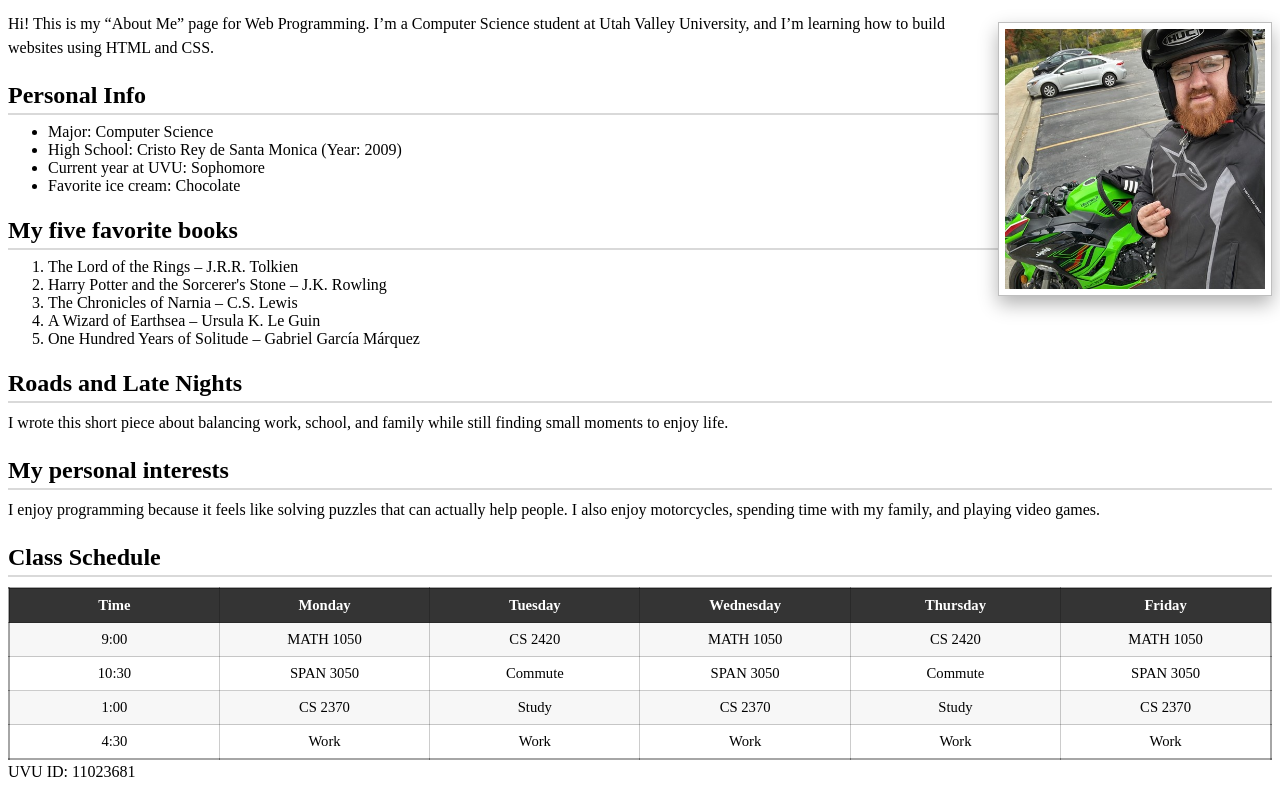
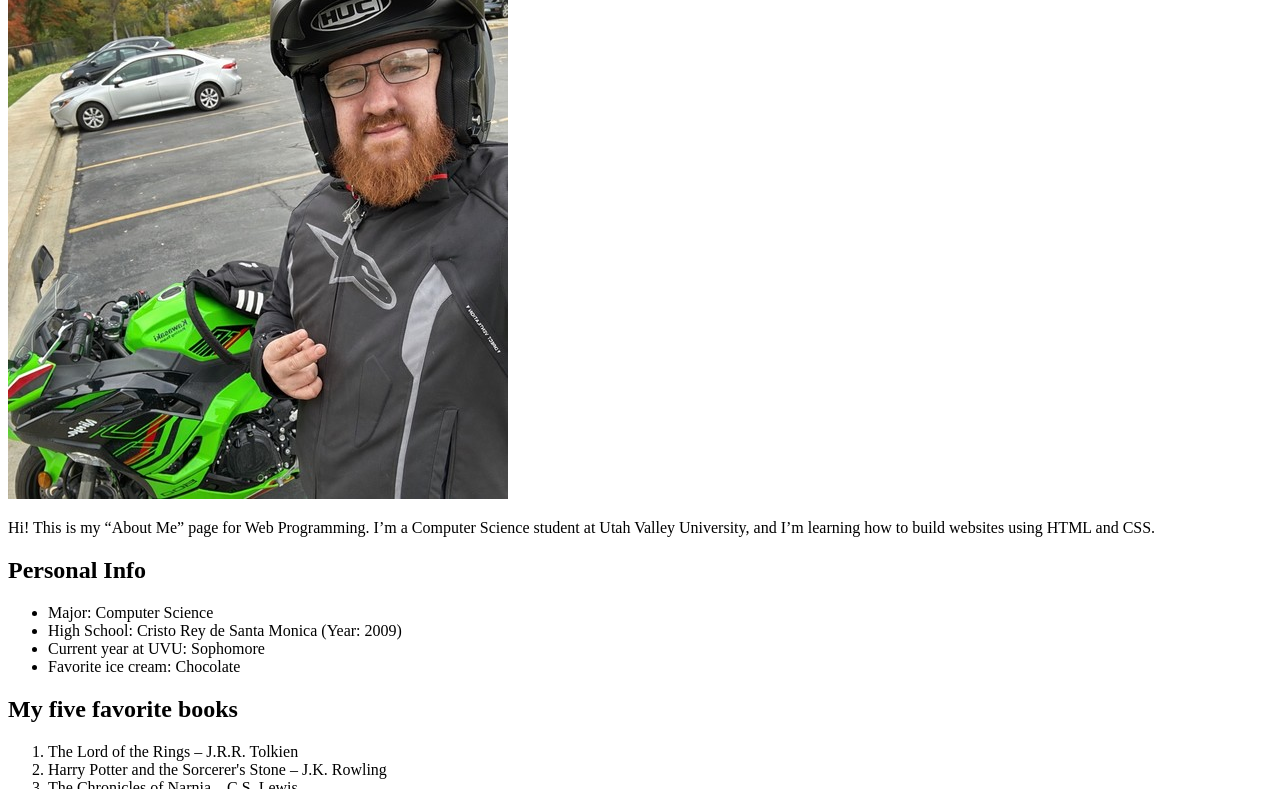
Before and after one commit to reynaldonikola/reynaldonikolaabouthme2.github.io, a plain HTML site: page index.html in a window 1280 px wide. Shown: the part 81-870 px from the top of the page. Drawn offline with Linux system fonts and the light colour scheme.

Commit message:
Update styles.css

```diff
--- a/styles/styles.css
+++ b/styles/styles.css
@@ -1,125 +1,123 @@
-/* PAGE BACKGROUND */
-body.page {
-  font-family: "Segoe UI", Tahoma, Arial, sans-serif;
-  font-size: 12pt;
-  margin: 0;
+<!DOCTYPE html>
+<html lang="en">
+<head>
+  <meta charset="UTF-8" />
+  <meta name="viewport" content="width=device-width, initial-scale=1.0" />
+  <title>About Reynaldo Moros Ramos</title>
+  <link href="./styles/styles.css" rel="stylesheet" />
+</head>
 
-  background-image: url("../images/background.jpg");
-  background-repeat: repeat;
-  background-attachment: fixed;
-}
+<body class="page">
+  <div class="container">
+    <h1 class="title">Reynaldo Moros Ramos</h1>
 
-/* CENTERED PAPER */
-.paper {
-  max-width: 900px;
-  margin: 30px auto;
-  padding: 25px 30px;
+    <div class="intro-row">
+      <p class="intro">
+        Hi! This is my "About Me" page for Web Programming. I'm a Computer Science student at Utah Valley University,
+        and I'm learning how to build websites using HTML and CSS.
+      </p>
 
-  background-color: rgba(255, 255, 255, 0.92);
-  border: 1px solid rgba(0,0,0,0.15);
-  box-shadow: 0 10px 25px rgba(0,0,0,0.25);
-}
+      <!-- FIX: image file is in the repo root as "reynaldo.jpg" -->
+      <img
+        src="reynaldo.jpg"
+        class="portrait"
+        alt="Photo of Reynaldo Moros Ramos"
+        title="Photo of Reynaldo Moros Ramos"
+      />
+    </div>
 
-/* NAME */
-.name {
-  font-size: 30pt;
-  font-weight: 700;
-  margin: 0 0 15px 0;
+    <h2 class="section-title">Personal Info</h2>
+    <ul class="info-list">
+      <li>Major: Computer Science</li>
+      <li>High School: Cristo Rey de Santa Monica (Year: 2009)</li>
+      <li>Current year at UVU: Sophomore</li>
+      <li>Favorite ice cream: Chocolate</li>
+    </ul>
 
-  padding: 10px 12px;
-  border-bottom: 3px solid rgba(0,0,0,0.25);
-}
+    <h2 class="section-title">My five favorite books</h2>
+    <ol class="book-list">
+      <li><em>The Lord of the Rings</em>, J. R. R. Tolkien</li>
+      <li><em>Harry Potter and the Sorcerer’s Stone</em>, J. K. Rowling</li>
+      <li><em>The Chronicles of Narnia</em>, C. S. Lewis</li>
+      <li><em>A Wizard of Earthsea</em>, Ursula K. Le Guin</li>
+      <li><em>One Hundred Years of Solitude</em>, Gabriel García Márquez</li>
+    </ol>
 
-/* PARAGRAPHS */
-p {
-  margin: 0 0 12px 0;
-  line-height: 1.5;
-}
+    <h2 class="section-title">Roads and Late Nights</h2>
+    <p class="paragraph">
+      I wrote this short piece about balancing work, school, and family while still finding small moments to enjoy life.
+    </p>
+    <p class="paragraph">
+      Late shifts, quiet roads, homework waits beside warm lights. Dreams keep moving on.
+    </p>
 
-/* PHOTO RIGHT WITH TEXT WRAP */
-.portrait {
-  width: 260px;
-  height: auto;
-  float: right;
+    <h2 class="section-title">My personal interests</h2>
+    <p class="paragraph">
+      I enjoy programming because it feels like solving puzzles that can actually help people. I like learning how different
+      parts of a computer work together, and I especially like building small projects and seeing them run. When something
+      finally works after debugging, it’s a great feeling.
+    </p>
+    <p class="paragraph">
+      Another interest of mine is motorcycles. I like the focus and responsibility that comes with riding, and I also enjoy
+      learning about maintenance and safety. Riding clears my head and gives me a break from screens and stress, especially
+      after long work shifts or a heavy week of classes.
+    </p>
+    <p class="paragraph">
+      I also love spending time with my family and playing video games when I have free time. Family keeps me grounded and
+      motivates me to keep improving myself. Games are fun, but they also remind me how creativity and technology can work
+      together to build amazing experiences.
+    </p>
 
-  margin: 10px 0 15px 20px;
-  padding: 6px;
+    <h2 class="section-title">Class Schedule</h2>
 
-  background: white;
-  border: 1px solid rgba(0,0,0,0.25);
-  box-shadow: 0 8px 18px rgba(0,0,0,0.30);
-}
+    <table class="schedule">
+      <thead>
+        <tr>
+          <th class="time-col">Time</th>
+          <th class="day-col">Monday</th>
+          <th class="day-col">Tuesday</th>
+          <th class="day-col">Wednesday</th>
+          <th class="day-col">Thursday</th>
+          <th class="day-col">Friday</th>
+        </tr>
+      </thead>
+      <tbody>
+        <tr>
+          <td class="time">9:00</td>
+          <td class="math">MATH 1050</td>
+          <td class="cs">CS 2420</td>
+          <td class="math">MATH 1050</td>
+          <td class="cs">CS 2420</td>
+          <td class="math">MATH 1050</td>
+        </tr>
+        <tr>
+          <td class="time">10:30</td>
+          <td class="span">SPAN 3050</td>
+          <td class="commute">Commute</td>
+          <td class="span">SPAN 3050</td>
+          <td class="commute">Commute</td>
+          <td class="span">SPAN 3050</td>
+        </tr>
+        <tr>
+          <td class="time">1:00</td>
+          <td class="cs">CS 2370</td>
+          <td class="study">Study</td>
+          <td class="cs">CS 2370</td>
+          <td class="study">Study</td>
+          <td class="cs">CS 2370</td>
+        </tr>
+        <tr>
+          <td class="time">4:30</td>
+          <td class="work">Work</td>
+          <td class="work">Work</td>
+          <td class="work">Work</td>
+          <td class="work">Work</td>
+          <td class="work">Work</td>
+        </tr>
+      </tbody>
+    </table>
 
-/* HEADINGS */
-.section-title, h2 {
-  font-size: 18pt;
-  margin-top: 22px;
-  margin-bottom: 8px;
-  padding-bottom: 4px;
-
-  border-bottom: 2px solid rgba(0,0,0,0.15);
-}
-
-/* LISTS */
-ul, ol {
-  margin-top: 0;
-  margin-bottom: 18px;
-}
-
-/* SCHEDULE TABLE */
-.schedule {
-  width: 100%;
-  table-layout: fixed;
-  border-collapse: collapse;
-  border-spacing: 0;
-
-  margin-top: 10px;
-  border: 2px solid rgba(0,0,0,0.35);
-}
-
-.schedule th,
-.schedule td {
-  padding: 8px 6px;
-  text-align: center;
-  vertical-align: middle;
-  border: 1px solid rgba(0,0,0,0.20);
-  font-size: 11pt;
-}
-
-/* TABLE HEADER */
-.schedule th {
-  background: rgba(30, 30, 30, 0.90);
-  color: white;
-  font-weight: 700;
-}
-
-/* STRIPED ROWS (extra credit style) */
-.schedule tr:nth-child(even) td {
-  background-color: rgba(0,0,0,0.03);
-}
-
-/* CLASS COLORS (each item has its own background color) */
-.math {
-  background-color: rgba(180, 220, 255, 0.85);
-  border-color: rgba(120, 170, 220, 0.90);
-  border-style: solid;
-}
-
-.cs {
-  background-color: rgba(190, 240, 205, 0.85);
-  border-color: rgba(120, 190, 145, 0.90);
-  border-style: solid;
-}
-
-.spanish {
-  background-color: rgba(255, 235, 170, 0.85);
-  border-color: rgba(215, 180, 85, 0.90);
-  border-style: solid;
-}
-
-/* CLEAR FLOATS AFTER IMAGE */
-.paper::after {
-  content: "";
-  display: block;
-  clear: both;
-}
+    <p class="uvu-id">UVU ID: 11023681</p>
+  </div>
+</body>
+</html>
```
